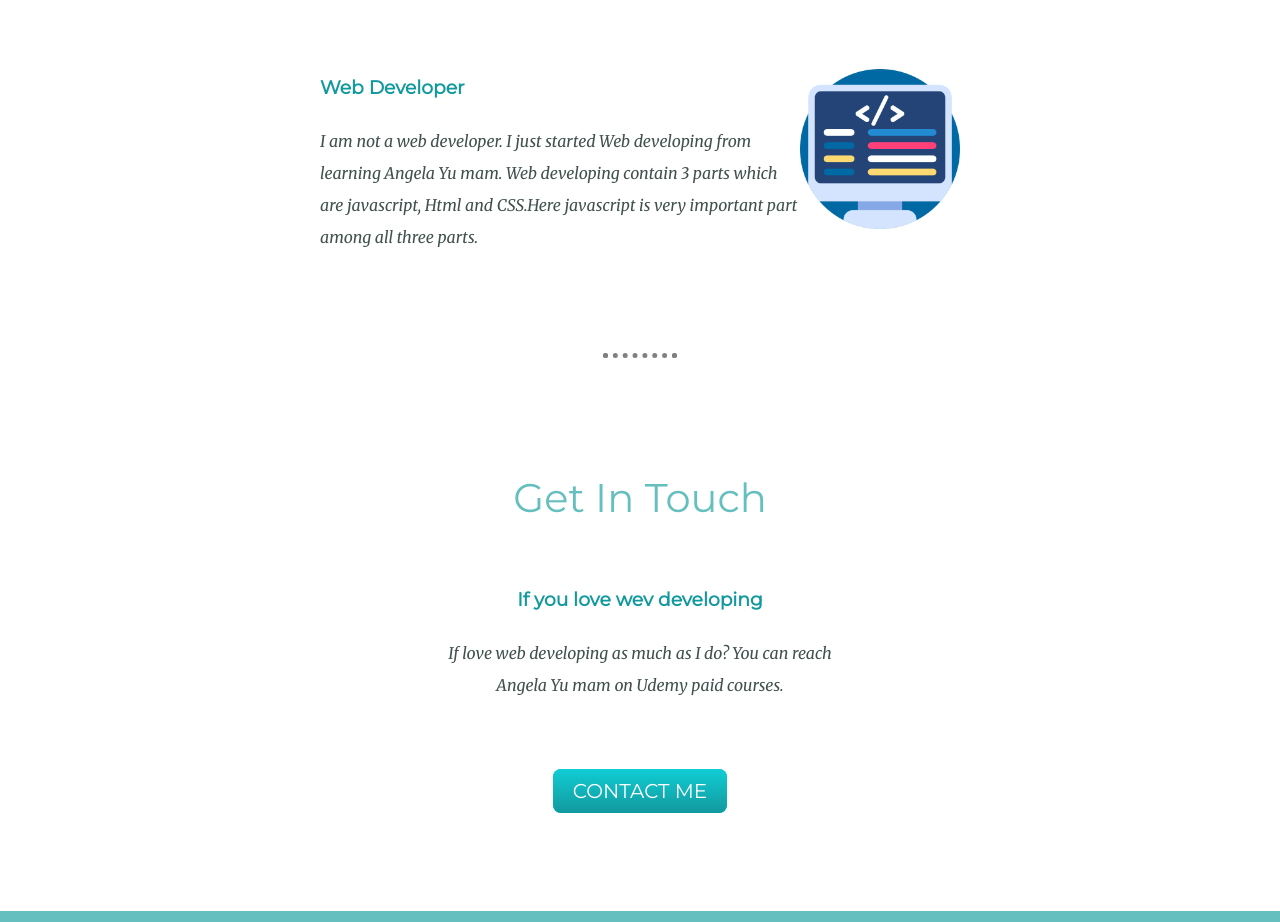
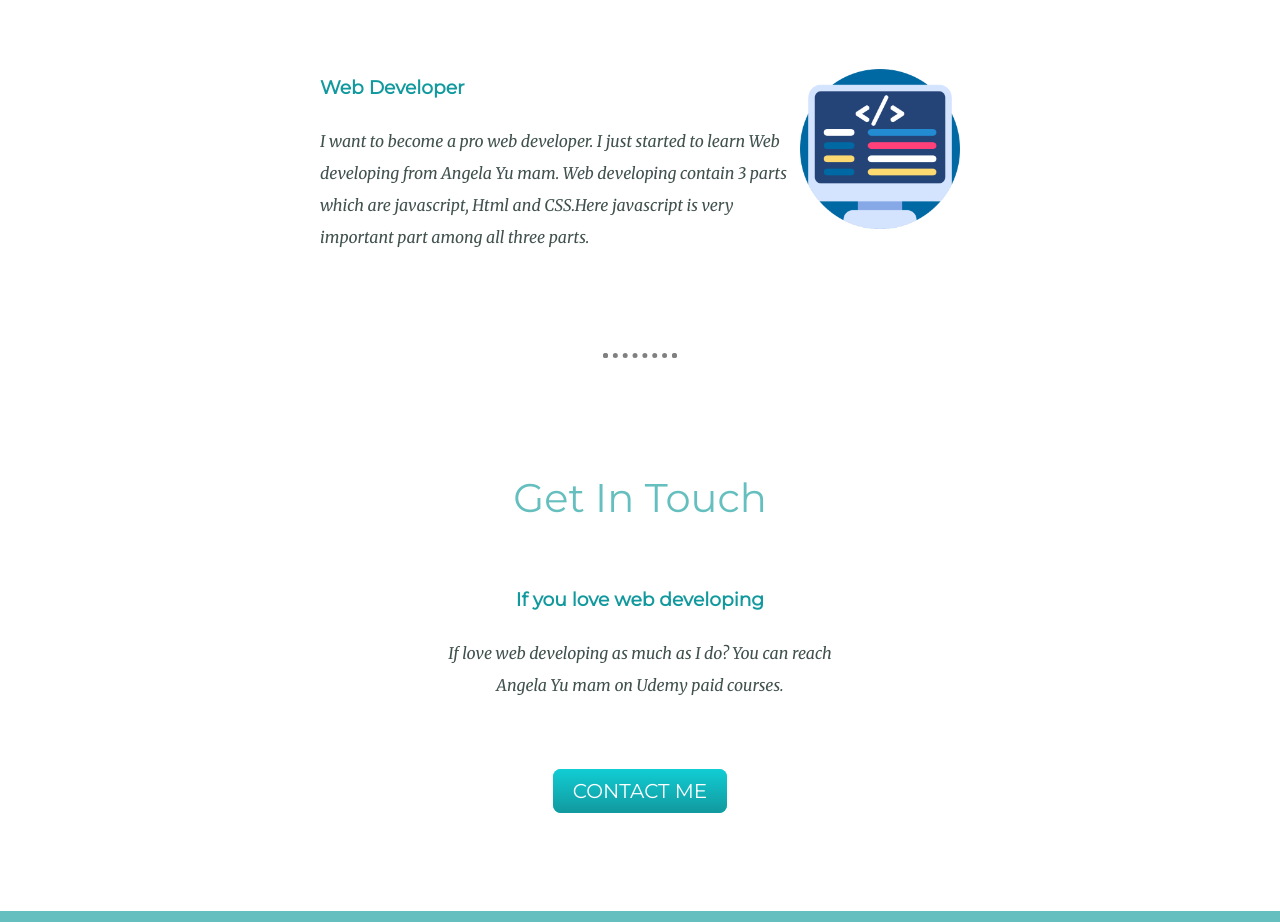
Before and after one commit to karankumbhar47/Website, a plain HTML site: page index.html in a window 1280 px wide. Shown: the part 1960-2882 px from the top of the page. Drawn offline with Linux system fonts and the light colour scheme.

Commit message:
Update index.html

```diff
--- a/index.html
+++ b/index.html
@@ -40,14 +40,14 @@
         <div class="skill-row">
             <img class="code-img" src="images/coding.png" alt="Web Developer">
             <h3>Web Developer</h3>
-            <p calss="" >I am not a web developer. I just started Web developing from learning Angela Yu mam. Web developing contain 3 parts which are javascript, Html and CSS.Here javascript is very important part among all three parts.</p>
+            <p calss="" >I want to become a pro web developer. I just started to learn Web developing from  Angela Yu mam. Web developing contain 3 parts which are javascript, Html and CSS.Here javascript is very important part among all three parts.</p>
         </div>
         </div>
 
         <hr>
         <div class="contact-me">
             <h2>Get In Touch</h2>
-            <h3>If you love wev developing </h3>
+            <h3>If you love web developing </h3>
             <p class="contact-message">If love web developing as much as I do? You can reach Angela Yu mam on Udemy paid courses.</p>
             <a class="btn" href="mailto:karankumbhar@gmail.com">CONTACT ME</a>
         </div>
```
